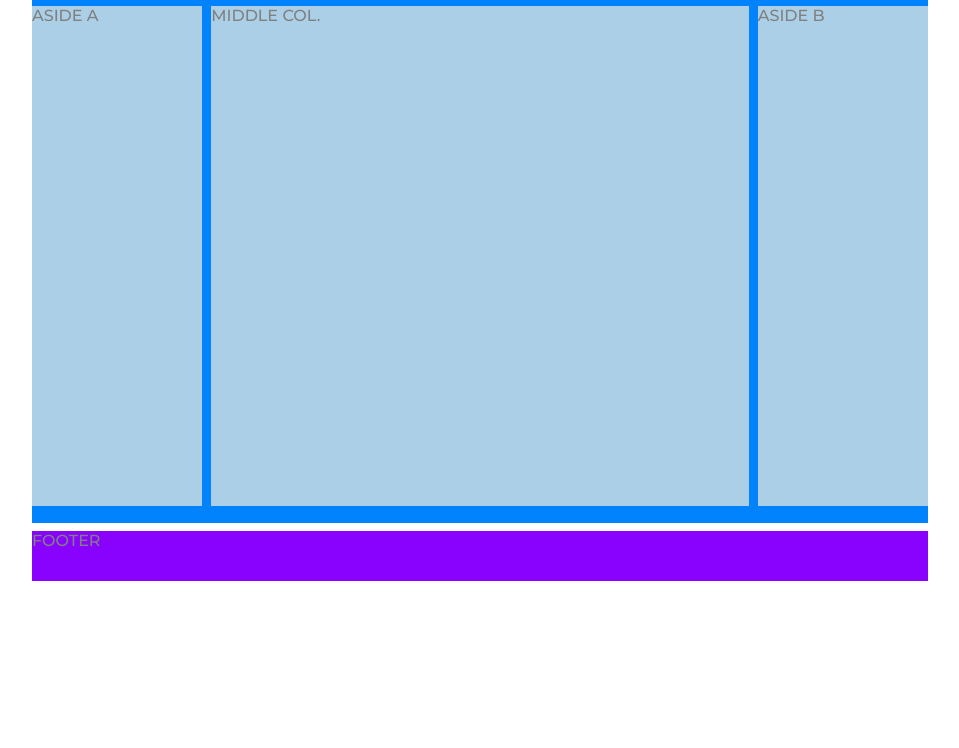
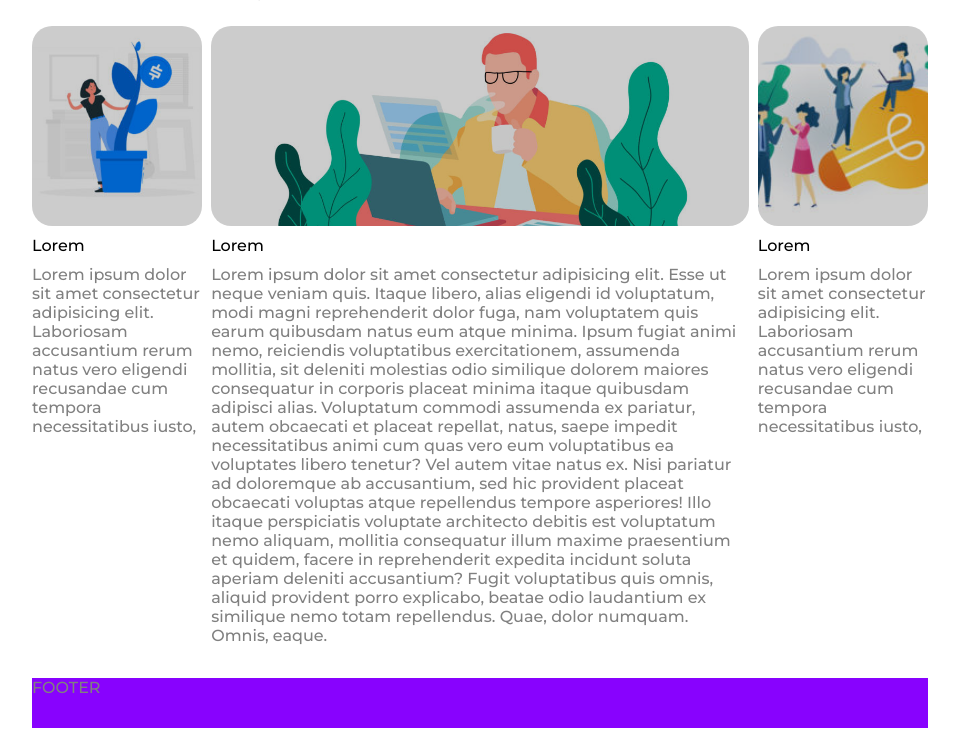
Before and after one commit to lucagaddini/htmlcss-wp, a plain HTML site: page index.html in a window 1280 px wide. Shown: the part 717-1465 px from the top of the page, without its empty margins (160-1119 px from the left). Before the commit the page ends 1318 px from the top, so only its background shows below. Drawn offline with Linux system fonts and the light colour scheme.

Commit message:
{HTML} Added: Main content with banner and text - {CSS} Main style

```diff
--- a/css/style.css
+++ b/css/style.css
@@ -42,13 +42,13 @@ footer{
 main{
 
   /* Da togliere successivamente */
-  background-color: #0283fe;
-  height: 600px;
+  /* background-color: #0283fe;
+  height: 600px; */
 }
 
 .banner{
   height: 500px;
-  background-color: #e1d77a;
+  /* background-color: #e1d77a; */
 }
 
 
@@ -62,7 +62,7 @@ UTILITY CLASS
 
 .col{
   float: left;
-  background-color: orange;
+  /* background-color: orange; */
 }
 
 .bottom-margin{
@@ -74,6 +74,10 @@ UTILITY CLASS
 
 }
 
+.overlay-background{
+  height: 100%;
+  background-color: rgba(0, 0, 0, 0.2);
+}
 
 /*
 HEADER
@@ -119,10 +123,7 @@ BANNER SECTION
   overflow: hidden;
 }
 
-.overlay-background{
-  height: 100%;
-  background-color: rgba(0, 0, 0, 0.2);
-}
+
 
 .banner-text-box{
   color: white;
@@ -140,11 +141,10 @@ MAIN
 */
 
 /* Da togliere successivamente */
-.top-main, .col{
+/* .top-main, .col{
   background-color: #abcfe6;
-}
+} */
 /* /Da togliere successivamente */
-
 
 .top-main{
 
@@ -157,7 +157,7 @@ aside{
   margin: 25px 0;
 
   /* Da togliere successivamente */
-  height: 500px;
+  /* height: 500px; */
 }
 
 .mid-col{
@@ -165,17 +165,33 @@ aside{
   margin: 25px 1%;
 
   /* Da togliere successivamente */
-  height: 500px;
+  /* height: 500px; */
 }
 
 .col-title,h1 {
   color: black;
+  padding:10px 0;
+
 }
 
-.col-title{
-  padding-bottom: 5px;
+.main-secondary-banner{
+  height: 200px;
+  width: 100%;
+  background-position: center;
+  background-size: cover;
+  background-repeat: none;
+  border-radius: 20px;
+  overflow: hidden;
 }
 
-.h1{
-  padding-bottom: 5px;
-}
+.main-banner-left{
+  background-image: url('/img/img-1.jpg');
+  }
+
+.main-banner-center{
+  background-image: url('/img/banner-2.jpg');
+  }
+
+.main-banner-right{
+  background-image: url('/img/img-3.jpg');
+  }
--- a/index.html
+++ b/index.html
@@ -34,7 +34,7 @@
     </header>
 
     <section class="bottom-margin">
-
+      <!-- Primary banner with text in overlay -->
       <div class="banner primary-banner">
         <div class="overlay-background">
           <div class="banner-text-box">
@@ -47,16 +47,53 @@
     </section>
 
     <main class="bottom-margin-half">
-
+      <!-- Main title with subtitle -->
       <div class="top-main">
         <h1>Leadership</h1>
         <p class="main-sub">Fertenum urna a libero tempus</p>
       </div>
 
+      <!-- Main content with 3 column, banner and text -->
       <div class="clearfix">
-        <aside class="col">ASIDE A</aside>
-        <section class="col mid-col">MIDDLE COL.</section>
-        <aside class="col">ASIDE B</aside>
+
+        <!-- left column -->
+        <aside class="col">
+          <div class="main-secondary-banner main-banner-left">
+            <div class="overlay-background"></div>
+          </div>
+
+          <div class="main-text-col">
+            <p class="col-title">Lorem</p>
+            <p>Lorem ipsum dolor sit amet consectetur adipisicing elit. Laboriosam accusantium rerum natus vero eligendi recusandae cum tempora necessitatibus iusto,</p>
+          </div>
+        </aside>
+
+        <!-- middle column -->
+        <section class="col mid-col">
+
+          <div class="main-secondary-banner main-banner-center">
+            <div class="overlay-background"></div>
+          </div>
+
+          <div class="main-text-col">
+            <p class="col-title">Lorem</p>
+            <p>Lorem ipsum dolor sit amet consectetur adipisicing elit. Esse ut neque veniam quis. Itaque libero, alias eligendi id voluptatum, modi magni reprehenderit dolor fuga, nam voluptatem quis earum quibusdam natus eum atque minima. Ipsum fugiat animi nemo, reiciendis voluptatibus exercitationem, assumenda mollitia, sit deleniti molestias odio similique dolorem maiores consequatur in corporis placeat minima itaque quibusdam adipisci alias. Voluptatum commodi assumenda ex pariatur, autem obcaecati et placeat repellat, natus, saepe impedit necessitatibus animi cum quas vero eum voluptatibus ea voluptates libero tenetur? Vel autem vitae natus ex. Nisi pariatur ad doloremque ab accusantium, sed hic provident placeat obcaecati voluptas atque repellendus tempore asperiores! Illo itaque perspiciatis voluptate architecto debitis est voluptatum nemo aliquam, mollitia consequatur illum maxime praesentium et quidem, facere in reprehenderit expedita incidunt soluta aperiam deleniti accusantium? Fugit voluptatibus quis omnis, aliquid provident porro explicabo, beatae odio laudantium ex similique nemo totam repellendus. Quae, dolor numquam. Omnis, eaque.</p>
+          </div>
+
+        </section>
+
+        <!-- right column -->
+        <aside class="col">
+          <div class="main-secondary-banner main-banner-right">
+            <div class="overlay-background"></div>
+          </div>
+
+          <div class="main-text-col">
+            <p class="col-title">Lorem</p>
+            <p>Lorem ipsum dolor sit amet consectetur adipisicing elit. Laboriosam accusantium rerum natus vero eligendi recusandae cum tempora necessitatibus iusto,</p>
+          </div>
+        </aside>
+
       </div>
 
     </main>
```
